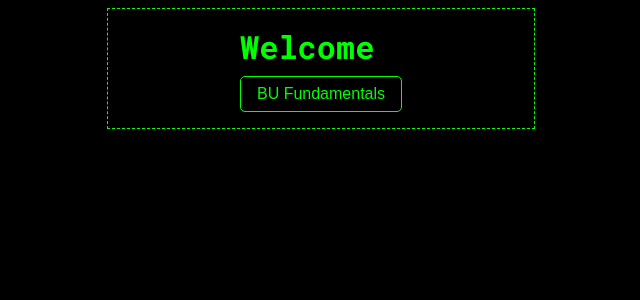
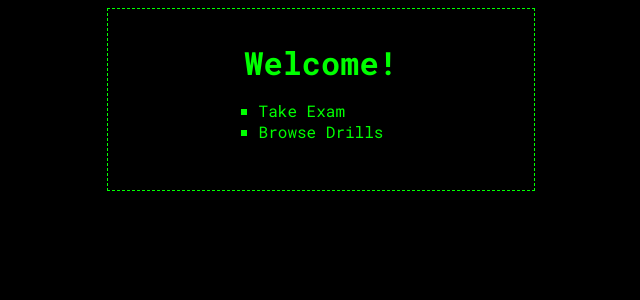
Before and after one commit to moviefan322/vuebsdrills, a Vue app: page / in a window 1280 px wide. Shown: the top 300 px of the page, without its empty margins (319-959 px from the left). Built offline with nearby package versions, Linux system fonts and the light colour scheme.

Commit message:
updats main menu

```diff
--- a/src/components/ControlsComponent.vue
+++ b/src/components/ControlsComponent.vue
@@ -9,7 +9,7 @@
       &#x2714;
     </button>
     <button
-      class="muButt control undo"
+      class="myButt control undo"
       :class="{ hidden: disableUndo }"
       @click="store.undo"
       :disable="disableUndo"
--- a/src/main.ts
+++ b/src/main.ts
@@ -6,11 +6,12 @@ import { createPinia } from 'pinia'
 import App from './App.vue'
 import router from './router'
 import BaseDialog from './ui/BaseDialog.vue'
-import { library } from '@fortawesome/fontawesome-svg-core';
-import { FontAwesomeIcon } from '@fortawesome/vue-fontawesome';
-import { faRotateLeft } from '@fortawesome/free-solid-svg-icons';
+import { library } from '@fortawesome/fontawesome-svg-core'
+import { FontAwesomeIcon } from '@fortawesome/vue-fontawesome'
+import { faRotateLeft, faArrowLeft } from '@fortawesome/free-solid-svg-icons'
 
-library.add(faRotateLeft);
+library.add(faRotateLeft)
+library.add(faArrowLeft)
 
 const app = createApp(App)
 
@@ -18,6 +19,6 @@ app.use(createPinia())
 app.use(router)
 
 app.component('BaseDialog', BaseDialog)
-app.component('font-awesome-icon', FontAwesomeIcon);
+app.component('font-awesome-icon', FontAwesomeIcon)
 
 app.mount('#app')
--- a/src/pages/DummyPage.vue
+++ b/src/pages/DummyPage.vue
@@ -1,6 +1,5 @@
 <template>
   <div>
-    <h1>Welcome</h1>
-    <p>This is the Welcome page</p>
+    <p>This page hasn't been built yet</p>
   </div>
 </template>
--- a/src/pages/MainMenuPage.vue
+++ b/src/pages/MainMenuPage.vue
@@ -1,23 +1,91 @@
 <script setup lang="ts">
+import { ref, watch } from 'vue'
 import { RouterLink } from 'vue-router'
+
+const showExams = ref(false)
+const showMainMenu = ref(true)
+
+const handleShowExams = () => {
+  showMainMenu.value = false
+  showExams.value = true
+}
+
+const handleGoBack = () => {
+  showMainMenu.value = true
+}
+
+watch(showMainMenu, (newVal) => {
+  if (newVal === true) {
+    showExams.value = false
+  }
+})
 </script>
 
 <template>
-  <div>
-    <h1>Welcome</h1>
-    <button class="myButt">
-      <router-link to="/set/1" class="noStyleLink lime">BU Fundamentals</router-link>
-    </button>
+  <div class="container">
+    <h1 class="mb">Welcome!</h1>
+    <div v-if="showMainMenu">
+      <ul class="menulist mb">
+        <li @click="handleShowExams">Take Exam</li>
+        <li>Browse Drills</li>
+      </ul>
+    </div>
+    <div v-if="showExams">
+      <ul class="menulist mb">
+        <li><router-link to="/set/1" class="noStyleLink lime">BU Fundamentals</router-link></li>
+        <li>
+          <router-link to="/dummy" class="noStyleLink lime">BU Skills I (Bachelors)</router-link>
+        </li>
+        <li>
+          <router-link to="/dummy" class="noStyleLink lime">BU Skills II (Masters)</router-link>
+        </li>
+        <li>
+          <router-link to="/dummy" class="noStyleLink lime">BU Skills III (Doctorate)</router-link>
+        </li>
+      </ul>
+    </div>
+    <div class="mt" v-if="!showMainMenu">
+      <div class="back" @click="handleGoBack">
+        <font-awesome-icon :icon="['fas', 'arrow-left']" /> Go Back
+      </div>
+    </div>
   </div>
 </template>
 
+<style scoped>
+.container {
+  display: flex;
+  flex-direction: column;
+  align-items: center;
+  justify-content: start;
+  width: 100%;
+  padding: 1rem;
+}
 
-<style scoped>
 .lime {
   color: lime;
 }
 
-.lime:hover {
-  color: black;
+.lime:hover,
+.menulist li:hover {
+  color: yellow;
+  cursor: pointer;
+}
+
+.menulist {
+  list-style-type: square;
+  padding: 0;
+}
+
+.back {
+  color: lime;
+  cursor: pointer;
+  text-align: start;
+  justify-self: center;
+  width: 100%;
+}
+
+.back:hover {
+  color: yellow;
 }
 </style>
--- a/src/router/index.ts
+++ b/src/router/index.ts
@@ -4,6 +4,7 @@ import DrillSetPage from '../pages/DrillSetPage.vue'
 import MainMenuPage from '../pages/MainMenuPage.vue'
 import ResultsPage from '../pages/ResultsPage.vue'
 import TableComponent from '../components/TableComponent.vue'
+import DummyPage from '../pages/DummyPage.vue'
 
 const router = createRouter({
   history: createWebHistory(),
@@ -34,6 +35,11 @@ const router = createRouter({
       component: TableComponent
     },
     {
+      path: '/dummy',
+      name: 'dummy',
+      component: DummyPage
+    },
+    {
       path: '/about',
       name: 'about',
       // route level code-splitting
```
